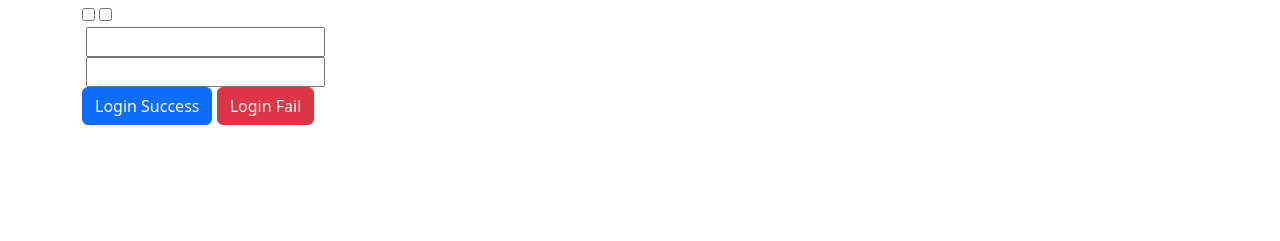
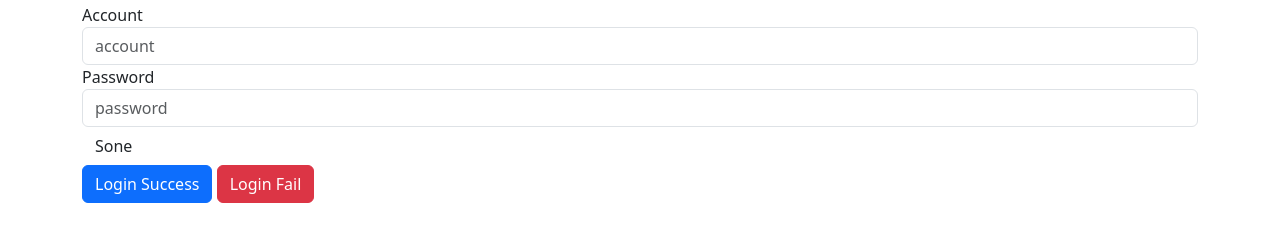
Before and after one commit to hsiuni/hsiuni, a plain HTML site: page dist/bs_login.html in a window 1280 px wide. Shown: the part 53-294 px from the top of the page. Drawn offline with Linux system fonts and the light colour scheme.

Commit message:
bs_login.html

```diff
--- a/dist/bs_login.html
+++ b/dist/bs_login.html
@@ -12,7 +12,7 @@
             display: none;
         }
 
-        #login-form input[type-checkbox] {
+        #login-form input[type=checkbox] {
             display: none;
         }
 
@@ -34,18 +34,21 @@
             <input type="checkbox" id="fail-switch">
             <div class="alert alert-success">Login Success</div>
             <div class="alert alert-danger">Login Fail</div>
+            <div>
+                <label for="Account" class="form-lable">Account</label>
+                <input type="text" class="form-control" id="account" name="account" placeholder="account">
             </div>
             <div>
-            <label for="Account"></label>
-            <input type="text">
+                <label for="Password" class="form-lable">Password</label>
+                <input type="password" class="form-control" id="password" name="password" placeholder="password">
             </div>
             <div>
-            <label for="Password"></label>
-            <input type="password">
+                <div>
+                    <button class="btn btn info" type="button">Sone</button>
                 </div>
-        <div>
-            <label for="Success-switch" class="btn btn-primary">Login Success</label>
+                <label for="success-switch" class="btn btn-primary">Login Success</label>
                 <label for="fail-switch" class="btn btn-danger">Login Fail</label>
+            </div>
         </div>
     </div>
 </body>
```
Lines whose indentation alone changed are shown as unchanged.
